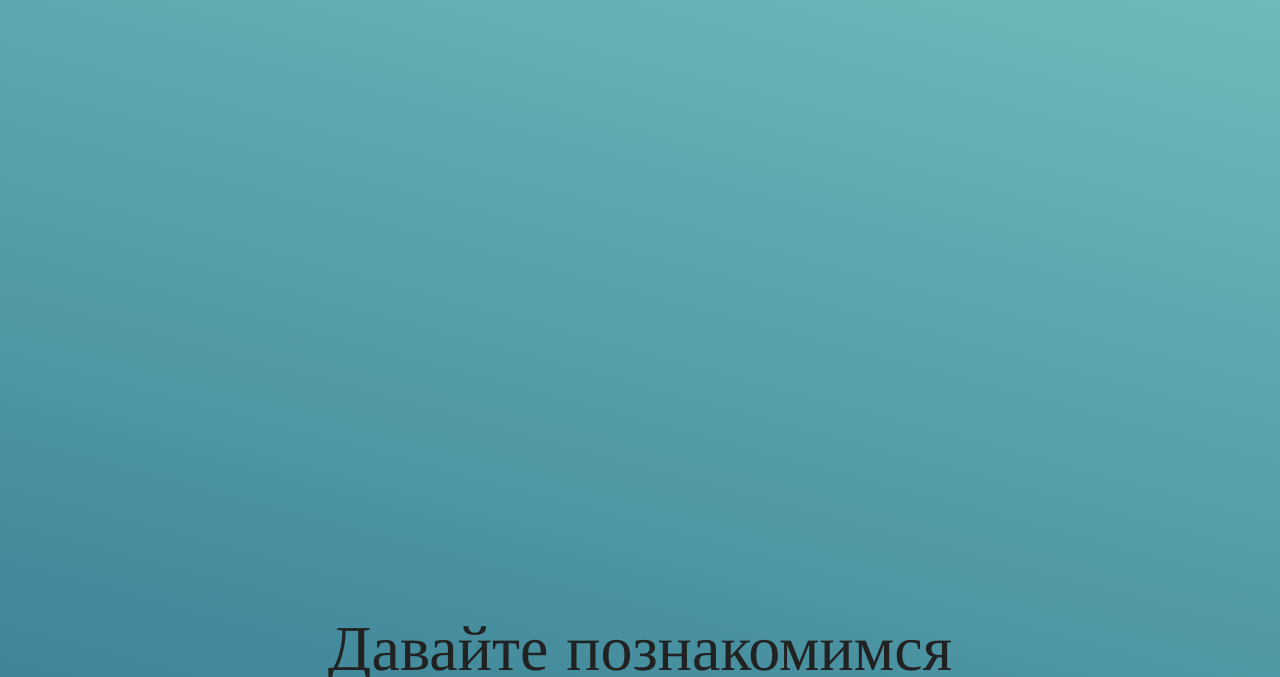
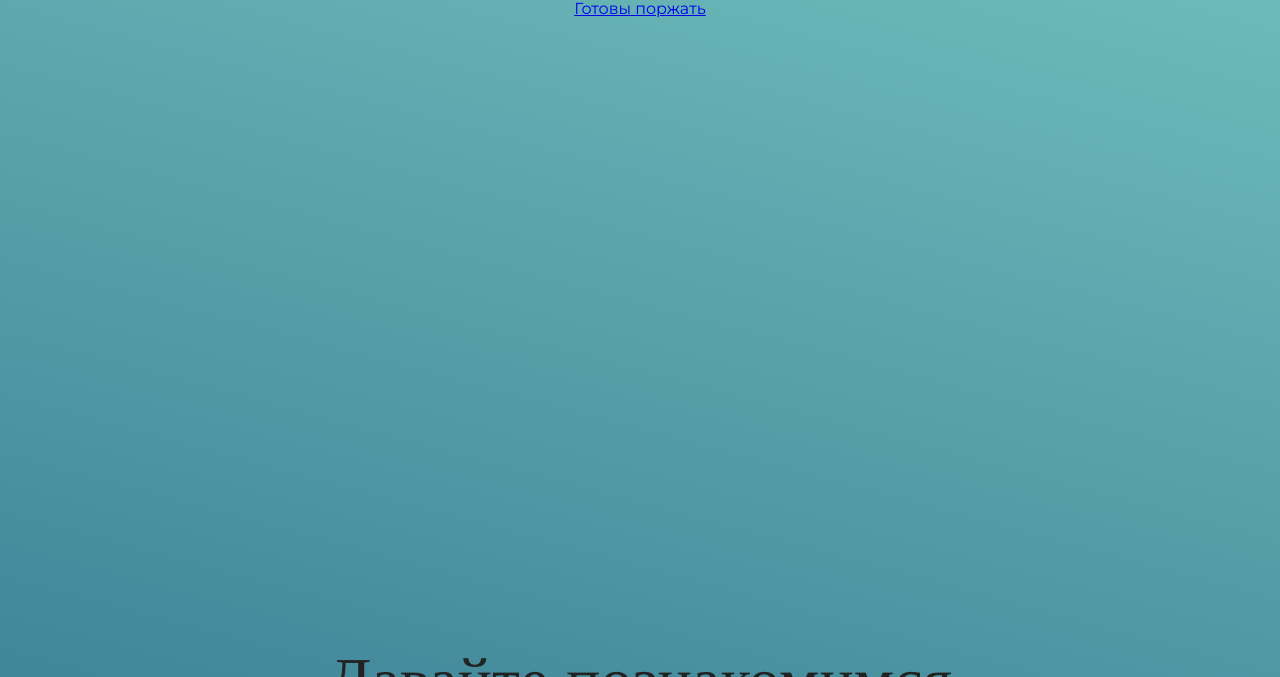
Before and after one commit to toshakostarev/MySite, a plain HTML site: page index.html in a window 1280 px wide. Shown: the part 423-1100 px from the top of the page. Drawn offline with nearby package versions, Linux system fonts and the light colour scheme.

Commit message:
Update index.html

```diff
--- a/index.html
+++ b/index.html
@@ -18,6 +18,7 @@
         <div class="container">
             <h1 class="heading">Опознанный Енот</h1>
             <p>Junior верстальщик</p>
+            <a href="https://www.youtube.com/watch?v=tV-EH3nx14A">Готовы поржать</a>
         </div>
 
     </section>
```
